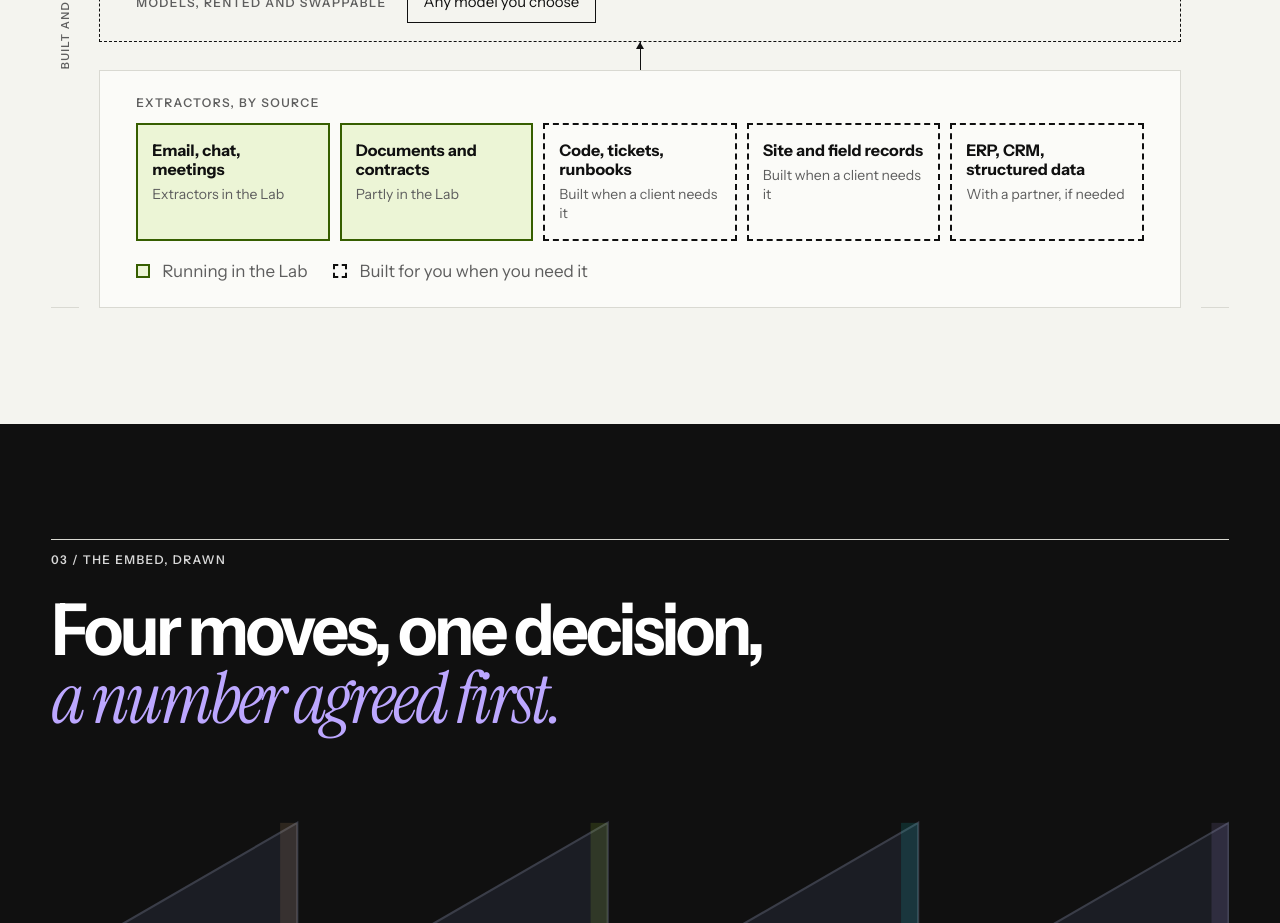
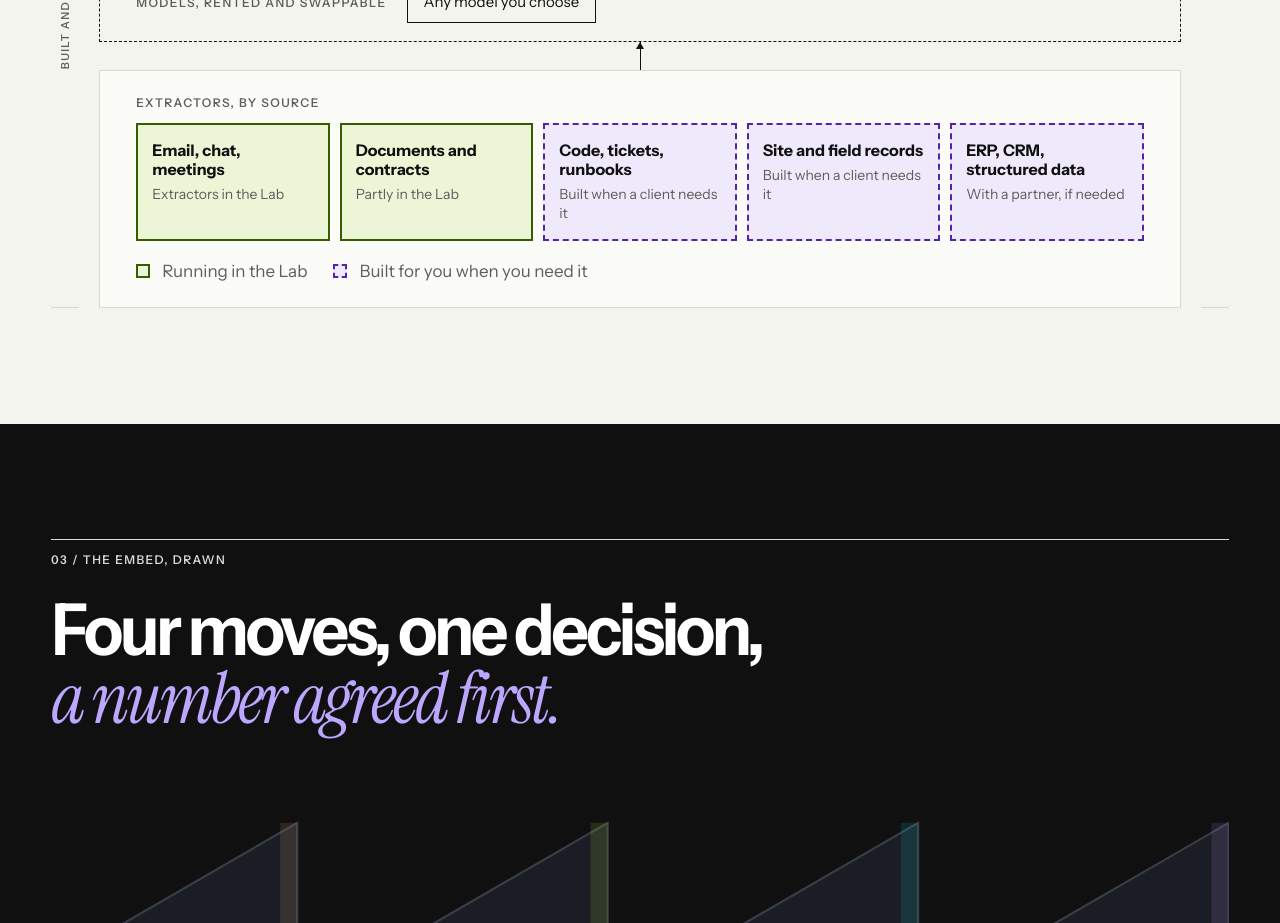
Before and after one commit to Intellumia/Intellumia-website, a Next.js app: page / in a window 1280 px wide. Shown: the part 3060-3983 px from the top of the page. Built offline with nearby package versions, Linux system fonts and the light colour scheme.

Commit message:
Layer visual: give lit 'built for you' sources a lavender fill so selection reads clearly

```diff
--- a/app/globals.css
+++ b/app/globals.css
@@ -3280,9 +3280,9 @@ a {
 }
 
 .layer-source-client {
-  background: transparent;
+  background: #efe9fc;
   border-style: dashed;
-  border-color: var(--carbon);
+  border-color: var(--intelligence-light);
 }
 
 .layer-source {
@@ -3310,7 +3310,8 @@ a {
 }
 
 .swatch-client {
-  border: 2px dashed var(--carbon);
+  background: #efe9fc;
+  border: 2px dashed var(--intelligence-light);
   margin-left: 14px;
 }
 
```
Also changed, not shown: 7 other files (tests, documents, lock files or other folders).
